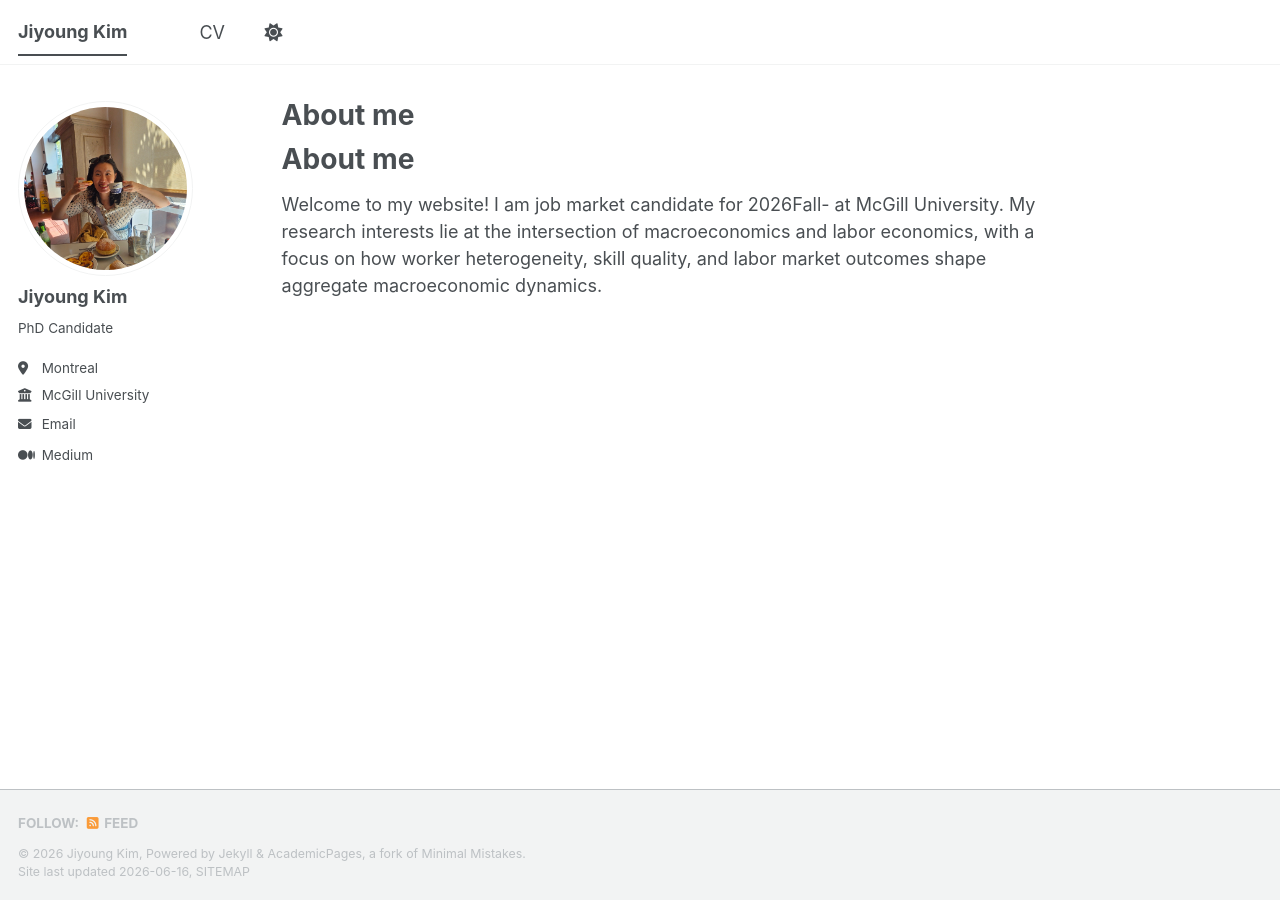
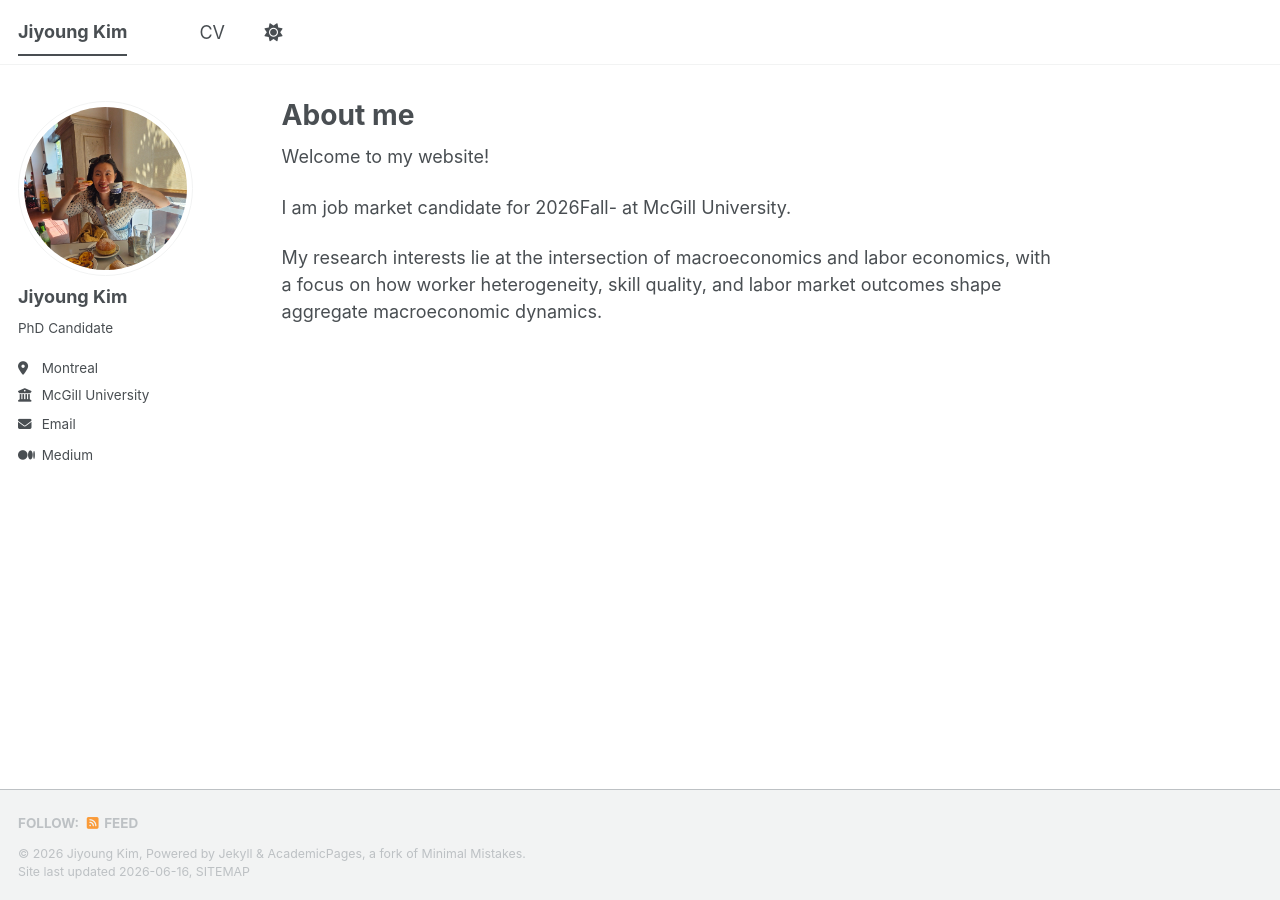
Before and after one commit to Jiyoung-Cecil-Kim/Jiyoung-Kim, a Jekyll site: the page built from _pages/about.md, in a window 1280 px wide. Built offline with Jekyll 4.4.1, drawn with Linux system fonts in a browser that asks for light colours; a script bundle is joined from its source files by our own code; library files that are not in the unit come from our copies.

Commit message:
Edit intro page

```diff
--- a/_pages/about.md
+++ b/_pages/about.md
@@ -6,6 +6,8 @@ redirect_from:
   - /about/
   - /about.html
 ---
-# About me
-Welcome to my website! I am job market candidate for 2026Fall- at McGill University.
+Welcome to my website!
+
+I am job market candidate for 2026Fall- at McGill University.
+
 My research interests lie at the intersection of macroeconomics and labor economics, with a focus on how worker heterogeneity, skill quality, and labor market outcomes shape aggregate macroeconomic dynamics.
```
